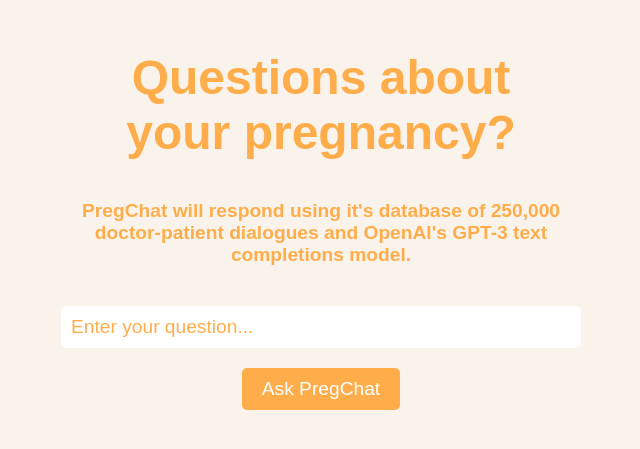
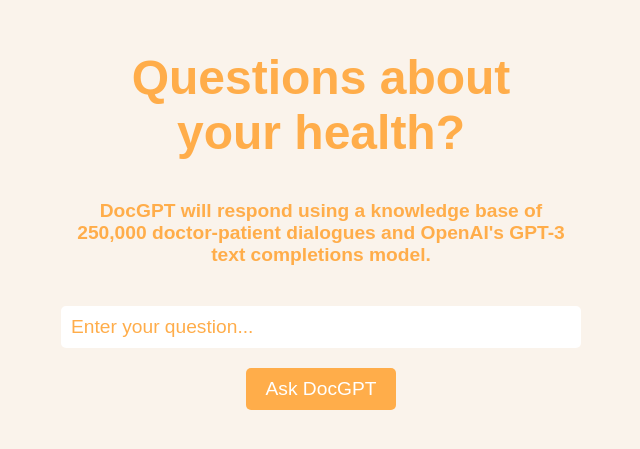
Before and after one commit to dustinmarshall/DocGPT, a Flask app: page / in a window 1280 px wide. Shown: the top 449 px of the page, without its empty margins (319-959 px from the left). Run offline with Flask 2, Linux system fonts and the light colour scheme.

Commit message:
updated it from PregChat to DocGPT

```diff
--- a/app.py
+++ b/app.py
@@ -37,9 +37,9 @@ def construct_prompt(query: str) -> str:
     for i in most_relevant_answers["matches"]:
         answers_to_insert.append("\n- " + i["metadata"]["answer_raw"])
 
-    header = """\n\nIf the question above is not about pregnancy or the answer is not contained within the
-    text below, say "I'm sorry, that isn't within my expertise." Otherwise, answer the question above
-    as truthfully as possible using the context below:\n\n"""
+    header = """\n\nAnswer the question above as truthfully as possible using the context below.
+    If the answer is not contained within the context below, say "I'm sorry, that isn't within
+    my expertise."\n\n"""
 
     return "Q: " + query + header + "".join(answers_to_insert) + "\n\nA: "
 
--- a/templates/index.html
+++ b/templates/index.html
@@ -5,12 +5,12 @@
     <link rel="stylesheet" type="text/css" href="static/css/style.css">
 </head>
 <body>
-    <h1>Questions about <br>your pregnancy?</h1>
-    <h2>PregChat will respond using it's database of 250,000 doctor-patient dialogues and
+    <h1>Questions about <br>your health?</h1>
+    <h2>DocGPT will respond using a knowledge base of 250,000 doctor-patient dialogues and
         OpenAI's GPT-3 text completions model.</h2>
     <form method="POST">
         <input type="text" name="text" placeholder="Enter your question...">
-        <button type="submit" name="submit">Ask PregChat</button>
+        <button type="submit" name="submit">Ask DocGPT</button>
     </form>
     {% if answer %}
         <p> Q : {{ text }} <br><br>
```
